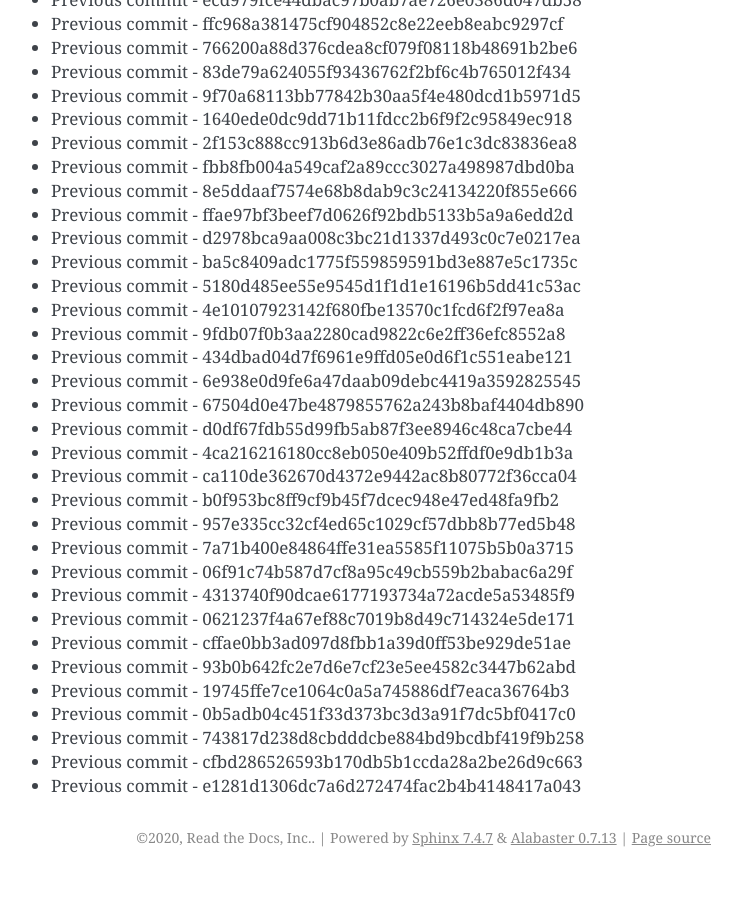
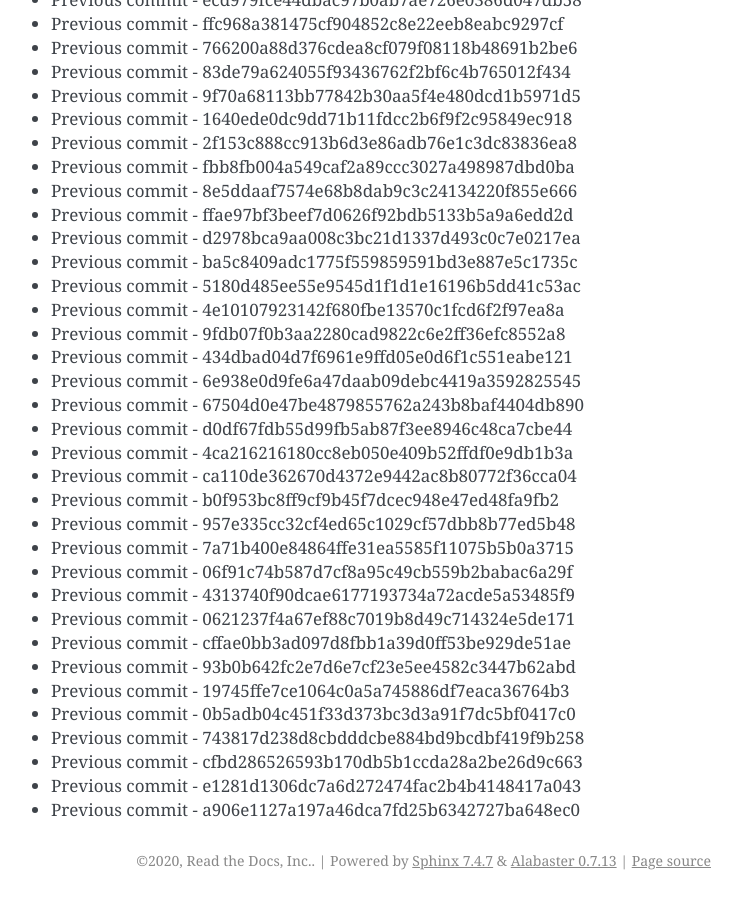
Before and after one commit to readthedocs/rtd-git-stresstest, a Sphinx documentation site: the page built from docs/updates.rst, in a window 1280 px wide and 900 px high, scrolled down 79042 px. Shown: the whole window, without its empty margins (399-1141 px from the left). Built offline with Sphinx 7.4.7, drawn with Linux system fonts in a browser that asks for light colours; before the commit the page ends 79919 px from its top, so only the background shows below that.

Commit message:
Generating commit from previous: a906e1127a197a46dca7fd25b6342727ba648ec0

```diff
--- a/docs/updates.rst
+++ b/docs/updates.rst
@@ -3353,3 +3353,4 @@ It can be tested for any performance characteristics.
 * Previous commit - 743817d238d8cbdddcbe884bd9bcdbf419f9b258
 * Previous commit - cfbd286526593b170db5b1ccda28a2be26d9c663
 * Previous commit - e1281d1306dc7a6d272474fac2b4b4148417a043
+* Previous commit - a906e1127a197a46dca7fd25b6342727ba648ec0
```
